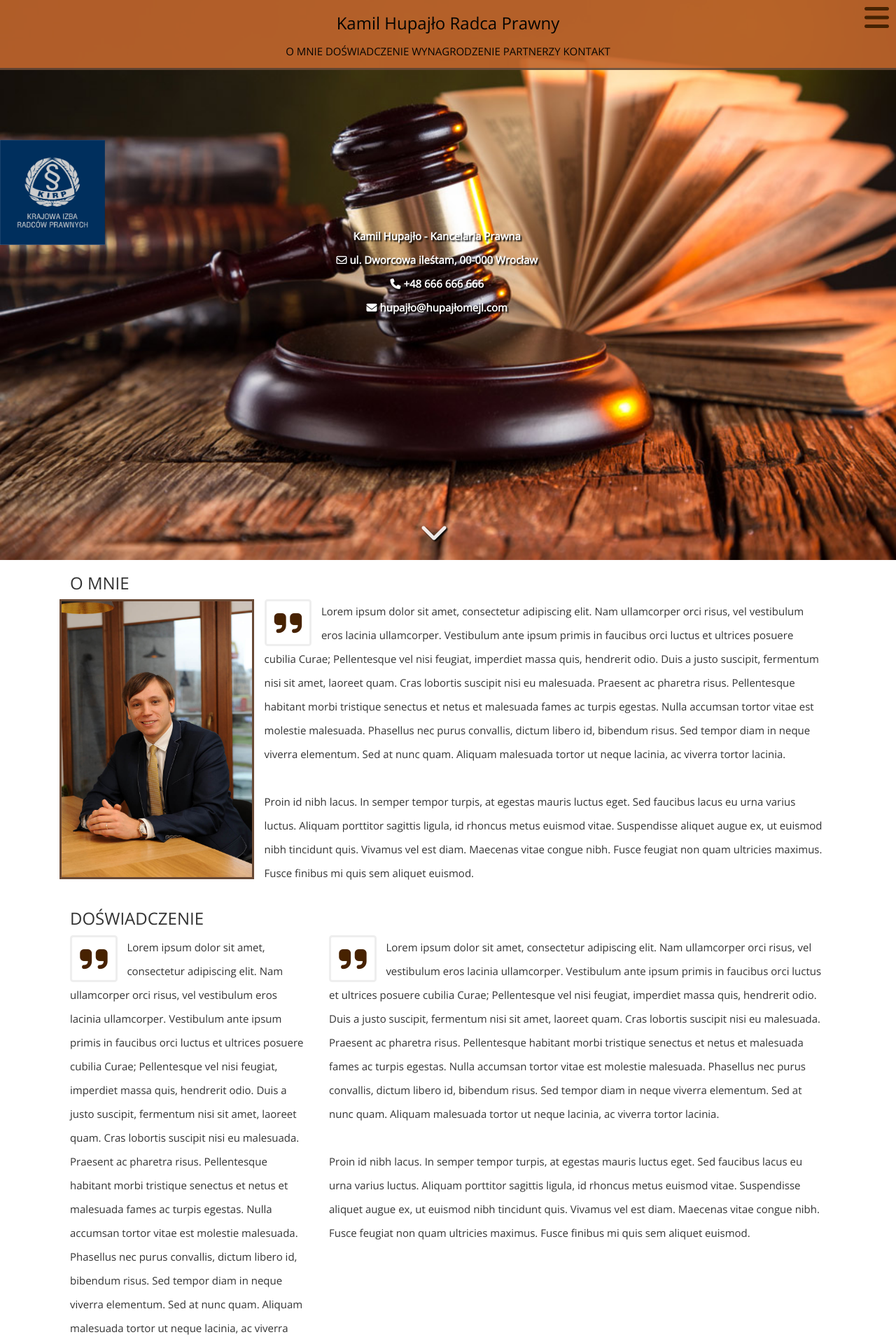
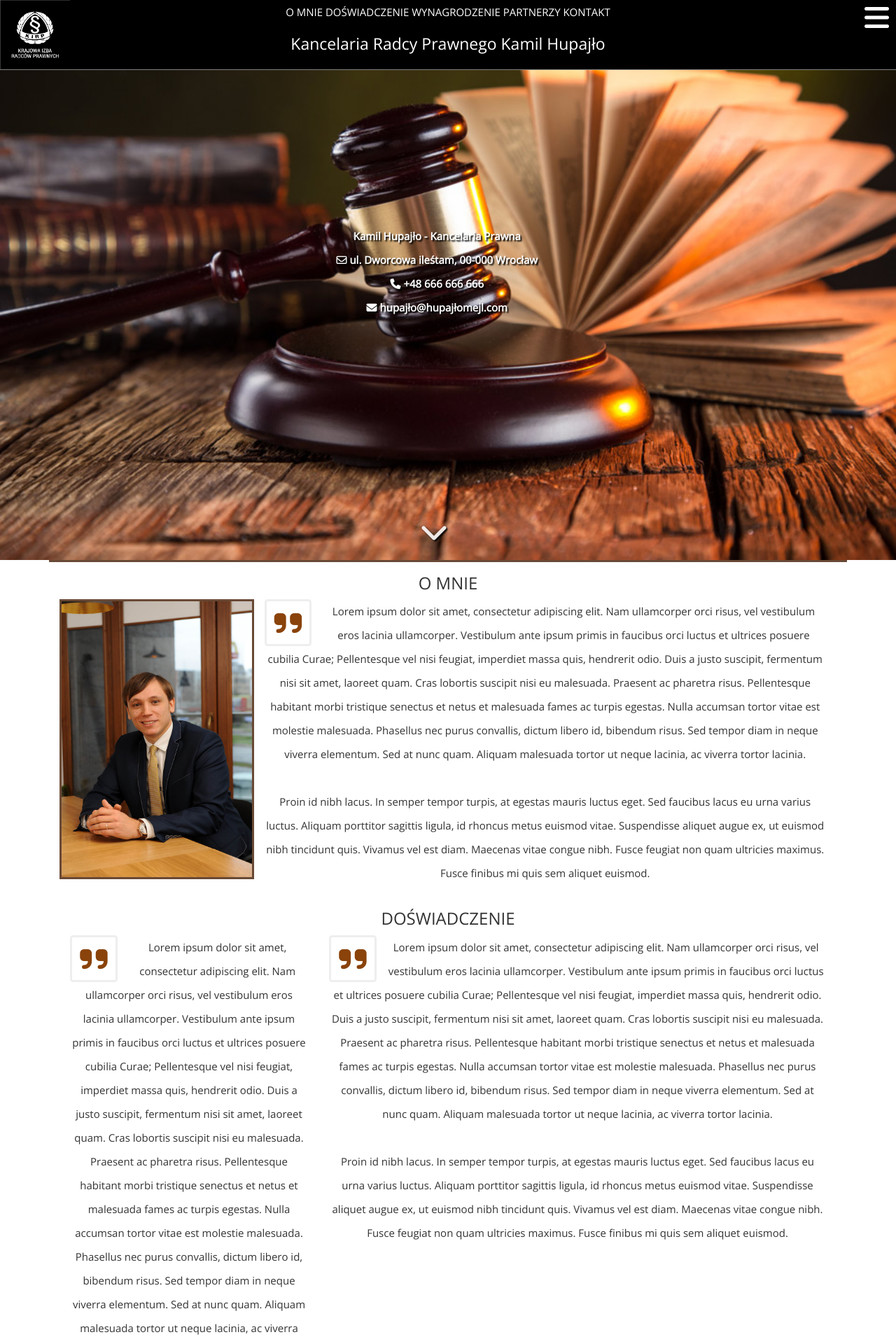
Before and after one commit to sebastiangebala/hupajlokancelaria, a Django app: page / in a window 1280 px wide. Shown: the top 1920 px of the page at 70% size. Run offline with Django 3.2, Linux system fonts and the light colour scheme; some libraries are stand-ins or nearby versions.

Commit message:
shrinking nav bar

```diff
--- a/hupajlokancelaria/templates/hupajlokancelaria/base.html
+++ b/hupajlokancelaria/templates/hupajlokancelaria/base.html
@@ -41,16 +41,16 @@
 
 <a href="#" id="trigger"><i class="fa fa-bars" aria-hidden="true"></i>
 </a>
-<div id="blurrMe">
 
-	<nav>
-		<h3>Kamil Hupajło Radca Prawny</h3>
+		<h3 id="pagetop">Kancelaria Radcy Prawnego Kamil Hupajło</h3>
+		<div id="menu">
 			<a class="hidden-xs" href="#1-section">O MNIE</a>
 			<a class="hidden-xs" href="#2-section">DOŚWIADCZENIE</a>
 			<a class="hidden-xs" href="#3-section">WYNAGRODZENIE</a>
 			<a class="hidden-xs" href="#4-section">PARTNERZY</a>
 			<a class="hidden-xs" href="#5-section">KONTAKT</a>
-	</nav>
+		</div>
+
 
 <p class="wizytowka hidden-xs">
 	Kamil Hupajło - Kancelaria Prawna</br>
@@ -86,8 +86,9 @@
 			<div class="col-sm-6 text-div-1"><i class="fa fa-quote-right fa-3x fa-pull-left fa-border" aria-hidden="true"></i>Lorem ipsum dolor sit amet, consectetur adipiscing elit. Nam ullamcorper orci risus, vel vestibulum eros lacinia ullamcorper. Vestibulum ante ipsum primis in faucibus orci luctus et ultrices posuere cubilia Curae; Pellentesque vel nisi feugiat, imperdiet massa quis, hendrerit odio. Duis a justo suscipit, fermentum nisi sit amet, laoreet quam. Cras lobortis suscipit nisi eu malesuada. Praesent ac pharetra risus. Pellentesque habitant morbi tristique senectus et netus et malesuada fames ac turpis egestas. Nulla accumsan tortor vitae est molestie malesuada. Phasellus nec purus convallis, dictum libero id, bibendum risus. Sed tempor diam in neque viverra elementum. Sed at nunc quam. Aliquam malesuada tortor ut neque lacinia, ac viverra tortor lacinia. <br/><br/>Proin id nibh lacus. In semper tempor turpis, at egestas mauris luctus eget. Sed faucibus lacus eu urna varius luctus. Aliquam porttitor sagittis ligula, id rhoncus metus euismod vitae. Suspendisse aliquet augue ex, ut euismod nibh tincidunt quis. Vivamus vel est diam. Maecenas vitae congue nibh. Fusce feugiat non quam ultricies maximus. Fusce finibus mi quis sem aliquet euismod. </div>
 			<div class="col-sm-6 text-div-1"><i class="fa fa-quote-right fa-3x fa-pull-left fa-border" aria-hidden="true"></i>Lorem ipsum dolor sit amet, consectetur adipiscing elit. Nam ullamcorper orci risus, vel vestibulum eros lacinia ullamcorper. Vestibulum ante ipsum primis in faucibus orci luctus et ultrices posuere cubilia Curae; Pellentesque vel nisi feugiat, imperdiet massa quis, hendrerit odio. Duis a justo suscipit, fermentum nisi sit amet, laoreet quam. Cras lobortis suscipit nisi eu malesuada. Praesent ac pharetra risus. Pellentesque habitant morbi tristique senectus et netus et malesuada fames ac turpis egestas. Nulla accumsan tortor vitae est molestie malesuada. Phasellus nec purus convallis, dictum libero id, bibendum risus. Sed tempor diam in neque viverra elementum. Sed at nunc quam. Aliquam malesuada tortor ut neque lacinia, ac viverra tortor lacinia. <br/><br/>Proin id nibh lacus. In semper tempor turpis, at egestas mauris luctus eget. Sed faucibus lacus eu urna varius luctus. Aliquam porttitor sagittis ligula, id rhoncus metus euismod vitae. Suspendisse aliquet augue ex, ut euismod nibh tincidunt quis. Vivamus vel est diam. Maecenas vitae congue nibh. Fusce feugiat non quam ultricies maximus. Fusce finibus mi quis sem aliquet euismod. </div>
 		</div>
-</div>
+
 	<footer>
 	</footer>
+
 </body>
 </html>
--- a/static/css/hupajlokancelaria.css
+++ b/static/css/hupajlokancelaria.css
@@ -1,29 +1,20 @@
 {
-border: 1px solid blue;
+border: 1px solid yellow;
 }
 body {
 font-family: 'Open Sans';
 font-size: 15px;
 }
-nav {
-width: 100%;
-min-height: 100px;
-text-align: center;
-position: fixed;
-z-index: 99;
-background: #C2662D;
-top: 0;
-border-bottom: 3px solid #694935;
-opacity: 0.9;
-}
+
 #kirp-img {
-background-image: url('../img/kirp.jpg');
+background-image: url('../img/kirplogo.png');
 background-size: 100% 100%;
 position: absolute;
 left: 0;
-top: 25%;
-width: 150px;
-height: 150px;
+top: 0;
+width: 100px;
+height: 99px;
+z-index: 105;
 }
 nav h3 {
 color: black;
@@ -32,7 +23,6 @@ nav a {
 color: black;
 }
 .div-catcher {
-min-height: 300px;
 margin-bottom: 15px;
 }
 footer {
@@ -56,9 +46,9 @@ color: black;
 text-decoration: none;
 }
 .img-hupajlo {
-height: 400px;
 background-image: url('../img/hupajlo.jpg');
 background-size: 100% 100%;
+height: 400px;
 border: 3px solid #694935;
 }
 @media (max-width: 768px) {
@@ -196,13 +186,15 @@ This class is added to the container
 }
 
 #trigger {
-color: #69380E;
 position: fixed;
-z-index: 100;
+z-index: 104;
 right: 10px;
 top: 5px;
 font-weight: bold;
 font-size: 40px;
+}
+#trigger i {
+color: white
 }
 
 /* Scroll to Top */
@@ -217,7 +209,7 @@ font-size: 40px;
 	z-index: 111;
 }
 i {
-	color: #472201;
+	color: #8A430A;
 }
 .scrollToTop:hover{
 	text-decoration:none;
@@ -263,3 +255,33 @@ bottom: 2%;
 font-size: 40px;
 font-weight: bold;
 }
+/* shrinking nav */
+body{ margin: 0px; text-align: center; }
+#pagetop{
+	position: fixed;
+	top: 0px;
+	margin-top: 0px;
+	width:100%;
+	background: black;
+	color: white;
+	font-size: 23px;
+	padding-top: 50px;
+	height: 100px;
+	transition: height 0.3s linear 0s, padding 0.3s linear 0s;
+	overflow:hidden;
+	z-index: 102;
+	border-bottom: 1px solid grey;
+}
+#menu{
+	position: absolute;
+	top: 0px;
+	width:100%;
+	background: black;
+	height: 50px;
+	z-index: 103;
+	transition: height 0.3s linear 0s;
+	overflow:hidden;
+}
+#menu a {
+	color: white;
+}
--- a/static/js/jquery.js
+++ b/static/js/jquery.js
@@ -5,7 +5,7 @@ $(function() {
       target = target.length ? target : $('[name=' + this.hash.slice(1) +']');
       if (target.length) {
         $('html, body').animate({
-          scrollTop: target.offset().top-100
+          scrollTop: target.offset().top-50
         }, 400);
         return false;
       }
@@ -63,3 +63,23 @@ $(document).ready(function(){
 	});
 
 });
+
+// Shrinking nav
+var pagetop, menu, yPos;
+function yScroll(){
+	pagetop = document.getElementById('pagetop');
+	menu = document.getElementById('menu');
+	yPos = window.pageYOffset;
+	if(yPos > 1){
+		pagetop.style.height = "50px";
+		pagetop.style.paddingTop = "0px";
+		pagetop.style.marginTop = "0px";
+		menu.style.height = "0px";
+	} else {
+		pagetop.style.height = "100px";
+		pagetop.style.paddingTop = "50px";
+		pagetop.style.marginTop = "0px";
+		menu.style.height = "50px";
+	}
+}
+window.addEventListener("scroll", yScroll);
```
Also changed, not shown: static/img/kirplogo.png (added), 1 other file. Lines whose indentation alone changed are shown as unchanged.
